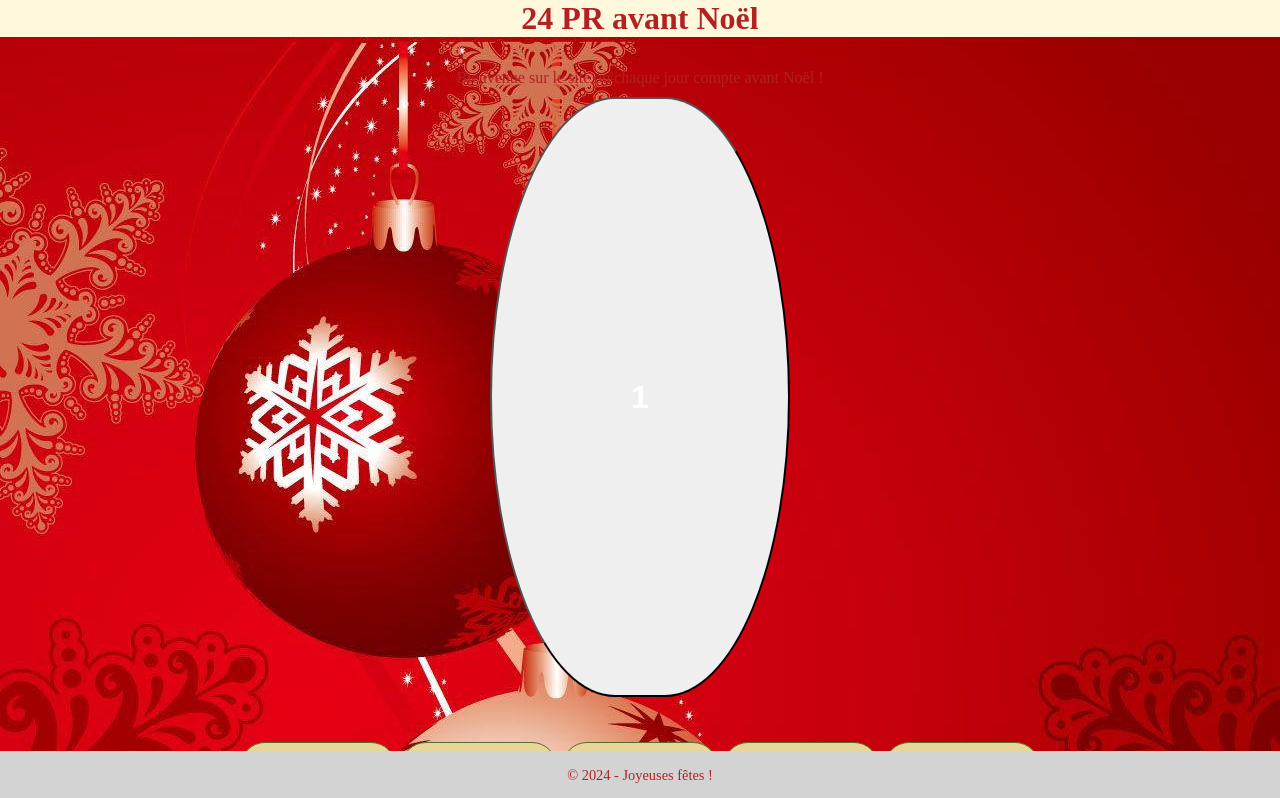
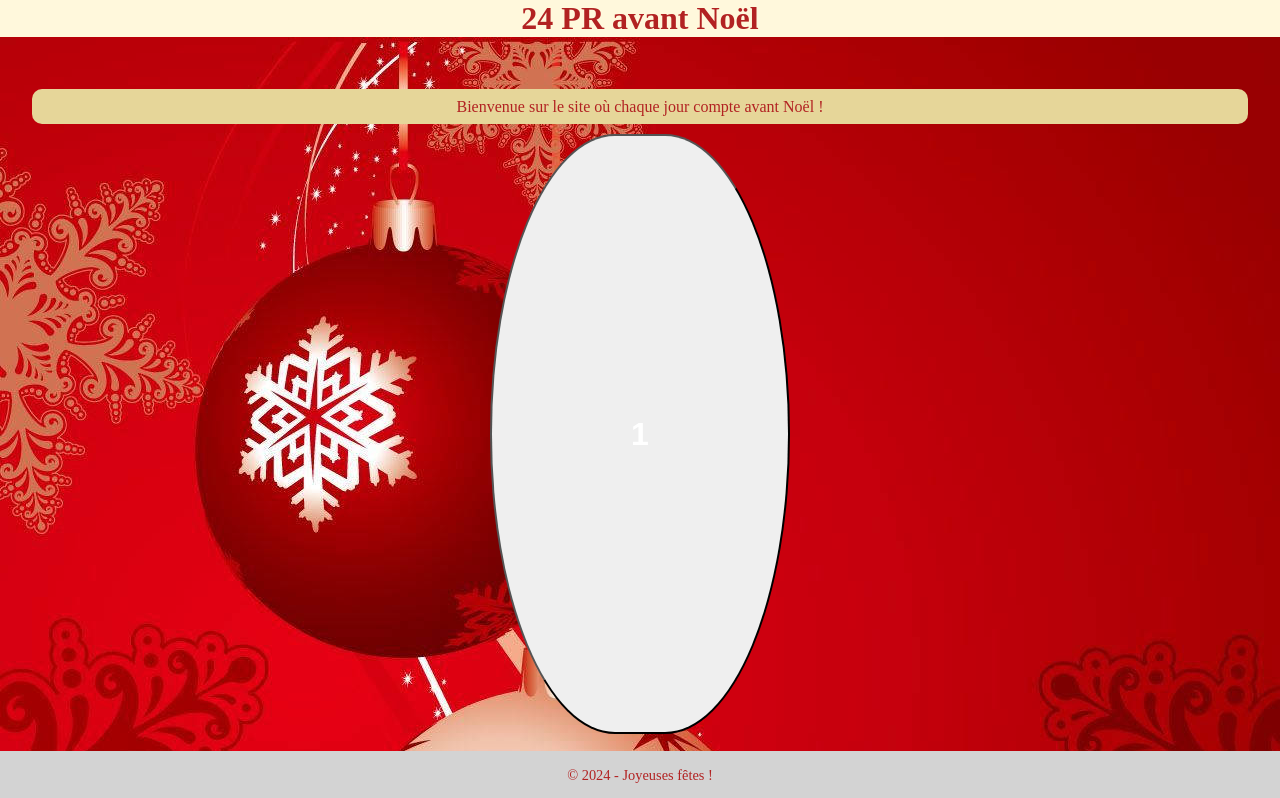
Before and after one commit to Jottiana/24_PR_avant_Noel, a React (Vite) app: page / in a window 1280 px wide. Shown: the top 798 px of the page. Built offline with nearby package versions, Linux system fonts and the light colour scheme.

Commit message:
merged and put back a classname on text

```diff
--- a/src/App.tsx
+++ b/src/App.tsx
@@ -13,7 +13,9 @@ const App = () => {
 			<h1>24 PR avant Noël</h1>
 			<main>
 				<div className="content">
-					<p>Bienvenue sur le site où chaque jour compte avant Noël !</p>
+					<p className="intro-title">
+						Bienvenue sur le site où chaque jour compte avant Noël !
+					</p>
 					<div className="homepage-card">
 						<CalendarCard day={1} isActive={true} onClick={handleCardClick} />
 					</div>
```
